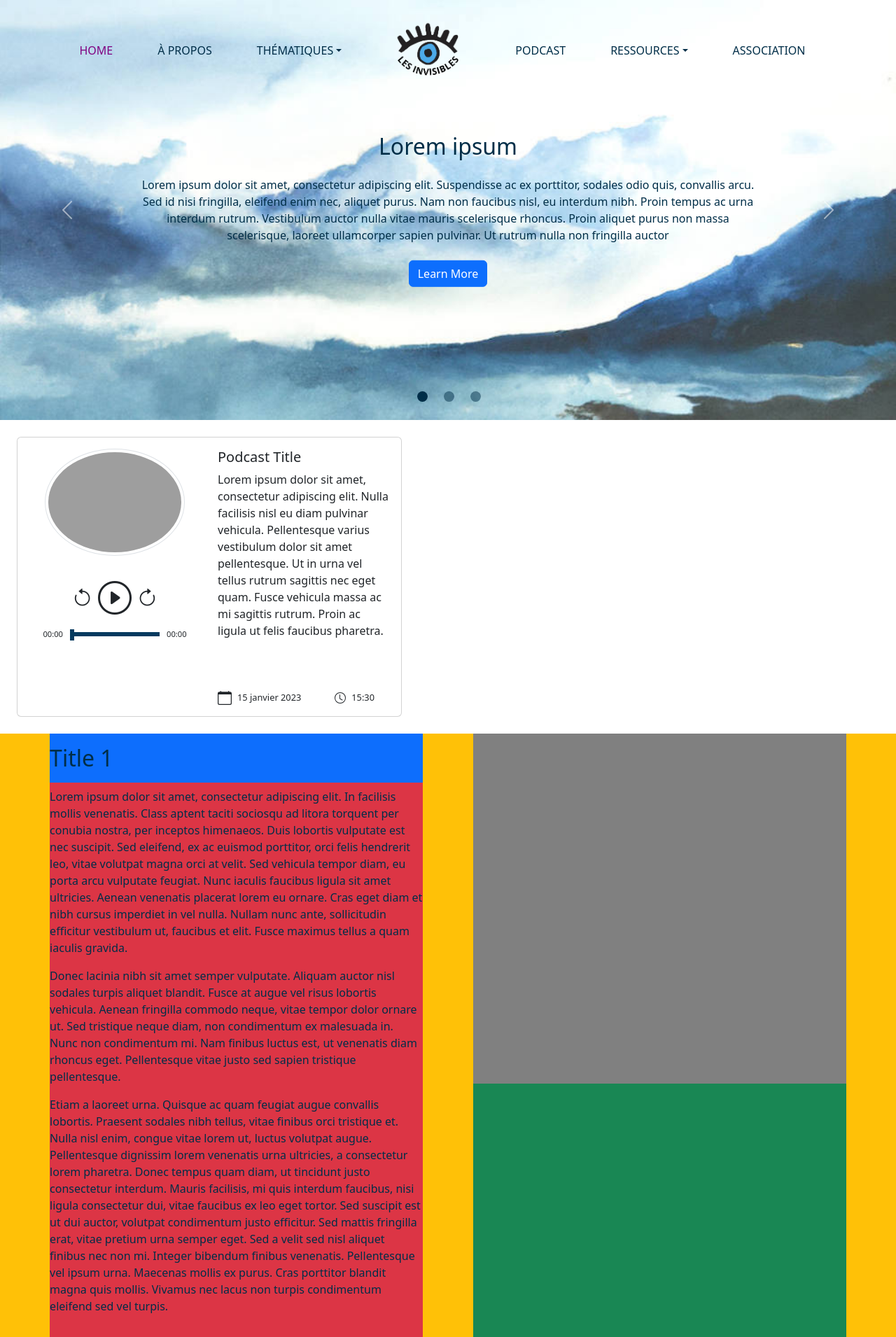
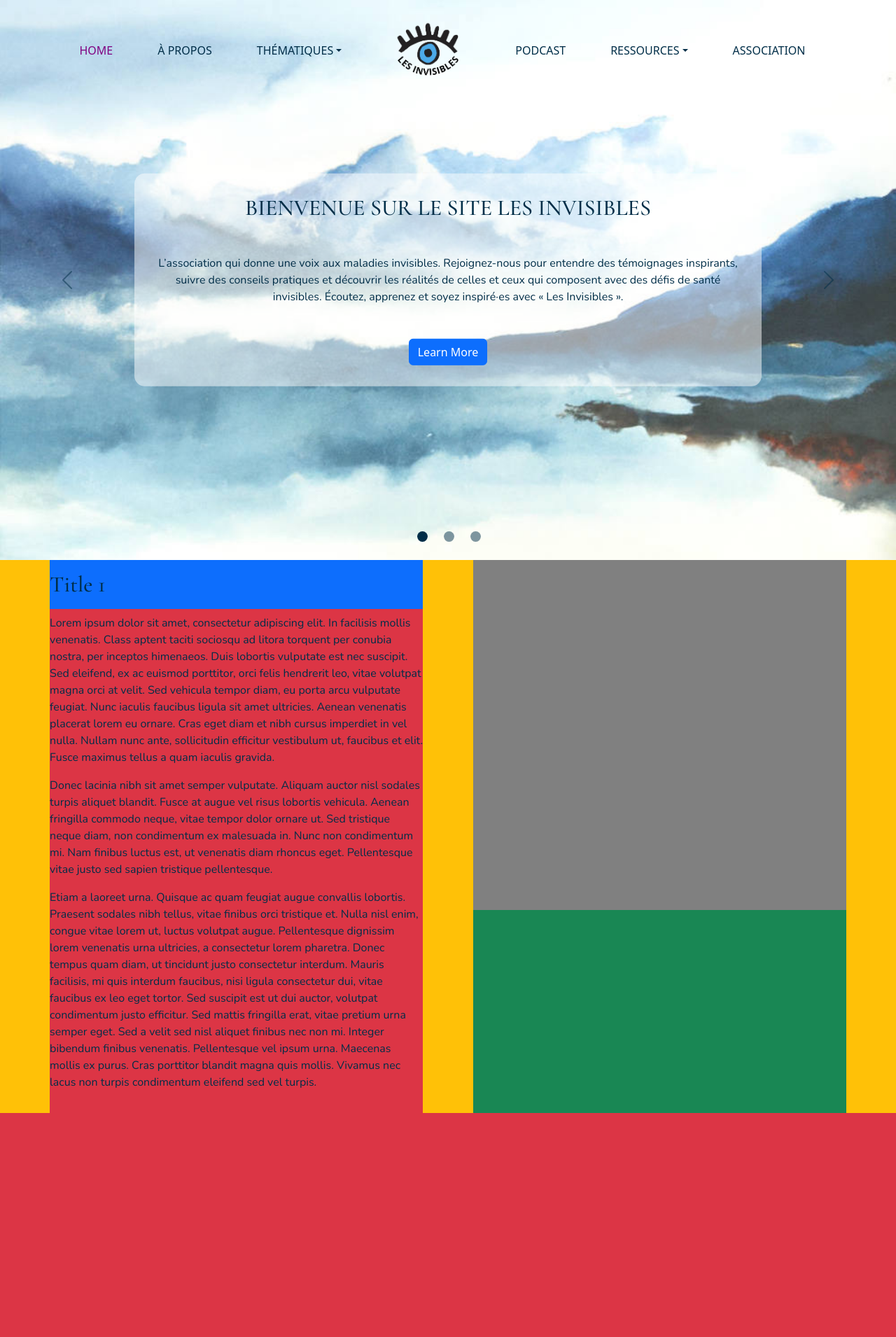
Before and after one commit to Cap0n3/Invisibles23, a Django app: page / in a window 1280 px wide. Shown: the whole page at 70% size. After the commit the page ends 1590 px from the top, so only its background shows below. Run offline with Django 4.2, Linux system fonts and the light colour scheme; some libraries are stand-ins or nearby versions; grey boxes are pictures that could not be loaded.

Commit message:
Continued styling

```diff
--- a/Invisibles23/sass/components/headers/_hero-header.scss
+++ b/Invisibles23/sass/components/headers/_hero-header.scss
@@ -1,7 +1,6 @@
-/* HERO HEADER (Home page) */
+/* === HERO HEADER (Home page) === */
 
 #heroHeader {
-
     h2 {
         color: $font-deep-blue !important;
     }
@@ -28,14 +27,21 @@
         background-size: cover;
     }
 
+    /* == CONTROLS == */
+    /* Arrows */
     .desktop-arrow {
         /* Hide arrows on mobile */
+        .bi-chevron-left, .bi-chevron-right {
+            color: $font-deep-blue;
+            font-size: 2rem;
+        }
 
         @include lessThan-lg {
             display: none;
         }
     }
 
+    /* Rounded indicators */
     .carousel-indicators {
         button {
             background-color: $font-deep-blue;
@@ -50,10 +56,14 @@
         }
     }
 
+    /* == CAPTIONS (Hero text block) == */
     .carousel-caption {
         top: 50%;
         transform: translateY(-50%);
         bottom: initial;
+        background: rgba(255, 255, 255, .5);
+        padding: 30px;
+        border-radius: 15px;
 
         @include lessThan-lg {
 
--- a/Invisibles23/sass/global/_variables.scss
+++ b/Invisibles23/sass/global/_variables.scss
@@ -1 +1 @@
-$slides-height: 600px;
+$slides-height: 800px;
--- a/Invisibles23/sass/main.scss
+++ b/Invisibles23/sass/main.scss
@@ -1,3 +1,4 @@
+@import url('https://fonts.googleapis.com/css2?family=Cormorant+Garamond:wght@500&family=Nunito:wght@200&display=swap');
 @import "global/variables";
 @import "global/colors";
 @import "global/breakpoints";
@@ -7,6 +8,15 @@
 
 body {
     color: $font-deep-blue;
+
+    h2 {
+        font-family: 'Cormorant Garamond', serif;
+    }
+
+    p {
+        font-family: 'Nunito', sans-serif;
+    }
+
 }
 
 
--- a/Invisibles23/website/static/website/css/main.css
+++ b/Invisibles23/website/static/website/css/main.css
@@ -1,4 +1,4 @@
-/* NAVBAR */
+@import url("https://fonts.googleapis.com/css2?family=Cormorant+Garamond:wght@500&family=Nunito:wght@200&display=swap"); /* NAVBAR */
 nav {
   background-color: rgba(0, 0, 0, 0); /* transparent */
   transition: background-color 500ms;
@@ -30,7 +30,13 @@ nav.show {
   }
 }
 
-/* HERO HEADER (Home page) */
+/* === HERO HEADER (Home page) === */
+#heroHeader {
+  /* == CONTROLS == */
+  /* Arrows */
+  /* Rounded indicators */
+  /* == CAPTIONS (Hero text block) == */
+}
 #heroHeader h2 {
   color: #002E48 !important;
 }
@@ -38,22 +44,26 @@ nav.show {
   color: #002E48 !important;
 }
 #heroHeader #slide1 {
-  height: 600px;
+  height: 800px;
   background-image: url("../medias/headers/Header_Montains.jpg");
   background-size: cover;
 }
 #heroHeader #slide2 {
-  height: 600px;
+  height: 800px;
   background-image: url("https://www.movaglobes.com/blog/wp-content/uploads/2022/09/A-Mova-Globe-in-every-room-header-image-of-a-globe-in-a-study-1200x600.jpg");
   background-size: cover;
 }
 #heroHeader #slide3 {
-  height: 600px;
+  height: 800px;
   background-image: url("https://timberanddamp.co.uk/wp-content/uploads/2022/06/Wet-Rot-1200x600-Header.png");
   background-size: cover;
 }
 #heroHeader .desktop-arrow {
   /* Hide arrows on mobile */
+}
+#heroHeader .desktop-arrow .bi-chevron-left, #heroHeader .desktop-arrow .bi-chevron-right {
+  color: #002E48;
+  font-size: 2rem;
 }
 @media screen and (max-width: 992px) {
   #heroHeader .desktop-arrow {
@@ -74,6 +84,9 @@ nav.show {
   top: 50%;
   transform: translateY(-50%);
   bottom: initial;
+  background: rgba(255, 255, 255, 0.5);
+  padding: 30px;
+  border-radius: 15px;
 }
 .small-podcast-card {
   width: 550px;
@@ -150,6 +163,12 @@ nav.show {
 body {
   color: #002E48;
 }
+body h2 {
+  font-family: "Cormorant Garamond", serif;
+}
+body p {
+  font-family: "Nunito", sans-serif;
+}
 
 .mobile-sectionTitle {
   /* Show mobile title on mobile */
--- a/Invisibles23/website/static/website/js/podcastPlayer.js
+++ b/Invisibles23/website/static/website/js/podcastPlayer.js
@@ -1,5 +1,5 @@
 // Define content to play
-var trackURL = "https://audiofiles.ausha.co/fr-par/08/0ab129cbdff1b2af9f62448480a57ba472d005f1.mp3?token=1680855793-Aip9y9mPXmC1AvpoTERp8bNxrzF42JHJJyNQvN39XMg%3D";
+var trackURL = "https://audiofiles.ausha.co/fr-par/08/0ab129cbdff1b2af9f62448480a57ba472d005f1.mp3?token=1683622133-M6XB%2FqTxQoYTFicvMjNEiJsSlhabcPFvhPPa1MtCoqI%3D";
 // Create audio tag element
 var currPodcast = document.createElement("audio");
 // Load track
--- a/Invisibles23/website/templates/website/components/hero-header.html
+++ b/Invisibles23/website/templates/website/components/hero-header.html
@@ -1,16 +1,16 @@
 <!--HERO SLIDER-->
 <div id="heroHeader" class="carousel slide" data-bs-ride="carousel">
     <div class="carousel-indicators">
-        <button type="button" data-bs-target="#heroSlider" data-bs-slide-to="0" class="active" aria-current="true" aria-label="Slide 1"></button>
-        <button type="button" data-bs-target="#heroSlider" data-bs-slide-to="1" aria-label="Slide 2"></button>
-        <button type="button" data-bs-target="#heroSlider" data-bs-slide-to="2" aria-label="Slide 3"></button>
+        <button type="button" data-bs-target="#heroHeader" data-bs-slide-to="0" class="active" aria-current="true" aria-label="Slide 1"></button>
+        <button type="button" data-bs-target="#heroHeader" data-bs-slide-to="1" aria-label="Slide 2"></button>
+        <button type="button" data-bs-target="#heroHeader" data-bs-slide-to="2" aria-label="Slide 3"></button>
     </div>
     <div class="carousel-inner">
         <div class="carousel-item active">
             <div id="slide1"></div>
             <div class="carousel-caption d-md-block">
-                <h2 class="mb-md-4">Lorem ipsum</h2>
-                <p class="mb-md-4">Lorem ipsum dolor sit amet, consectetur adipiscing elit. Suspendisse ac ex porttitor, sodales odio quis, convallis arcu. Sed id nisi fringilla, eleifend enim nec, aliquet purus. Nam non faucibus nisl, eu interdum nibh. Proin tempus ac urna interdum rutrum. Vestibulum auctor nulla vitae mauris scelerisque rhoncus. Proin aliquet purus non massa scelerisque, laoreet ullamcorper sapien pulvinar. Ut rutrum nulla non fringilla auctor</p>
+                <h2 class="mb-md-5">BIENVENUE SUR LE SITE LES INVISIBLES</h2>
+                <p class="mb-md-5">L’association qui donne une voix aux maladies invisibles. Rejoignez-nous pour entendre des témoignages inspirants, suivre des conseils pratiques et découvrir les réalités de celles et ceux qui composent avec des défis de santé invisibles. Écoutez, apprenez et soyez inspiré·es avec « Les Invisibles ».</p>
                 <a href="#" class="btn btn-md btn-primary">Learn More</a>
             </div>
         </div>
@@ -20,12 +20,12 @@
         <div class="carousel-item">
             <div id="slide3"></div>
         </div>
-        <button class="carousel-control-prev desktop-arrow" type="button" data-bs-target="#heroSlider" data-bs-slide="prev">
-            <span class="carousel-control-prev-icon" aria-hidden="true"></span>
+        <button class="carousel-control-prev desktop-arrow" type="button" data-bs-target="#heroHeader" data-bs-slide="prev">
+            <span><i class="bi bi-chevron-left" aria-hidden="true"></i></span>
             <span class="visually-hidden">Previous</span>
         </button>
-        <button class="carousel-control-next desktop-arrow" type="button" data-bs-target="#heroSlider" data-bs-slide="next">
-            <span class="carousel-control-next-icon" aria-hidden="true"></span>
+        <button class="carousel-control-next desktop-arrow" type="button" data-bs-target="#heroHeader" data-bs-slide="next">
+            <span><i class="bi bi-chevron-right" aria-hidden="true"></i></span>
             <span class="visually-hidden">Next</span>
         </button>
     </div>
--- a/Invisibles23/website/templates/website/home.html
+++ b/Invisibles23/website/templates/website/home.html
@@ -5,7 +5,7 @@
     <!--HERO HEADER-->
     {% include "website/components/hero-header.html" %}
     <!--PODCAST CARDS-->
-    {% include "website/components/podcast-carousel.html" %}
+    {% comment %} {% include "website/components/podcast-carousel.html" %} {% endcomment %}
     <!--SECTION-->
     <section class="container-fluid text-center bg-info">
         <h2 class="py-3 mobile-sectionTitle">Title 1</h2>
```
